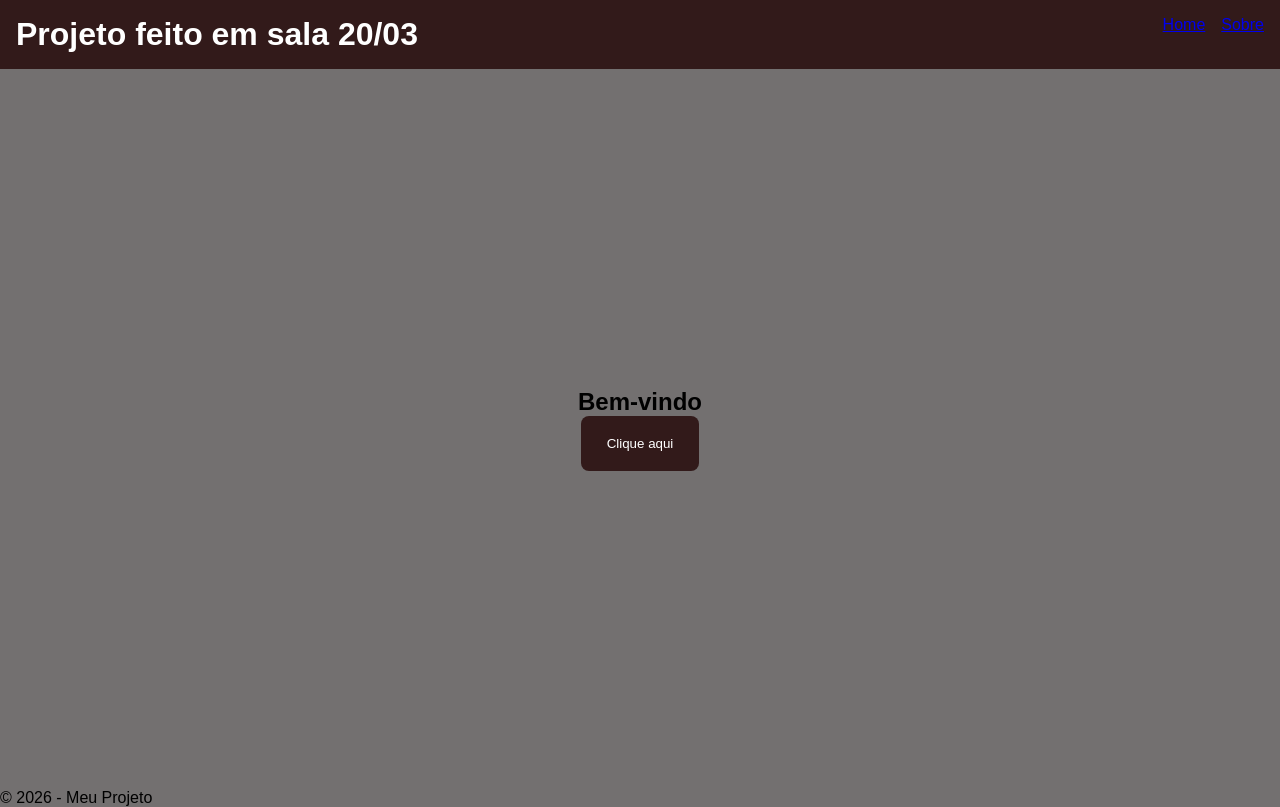
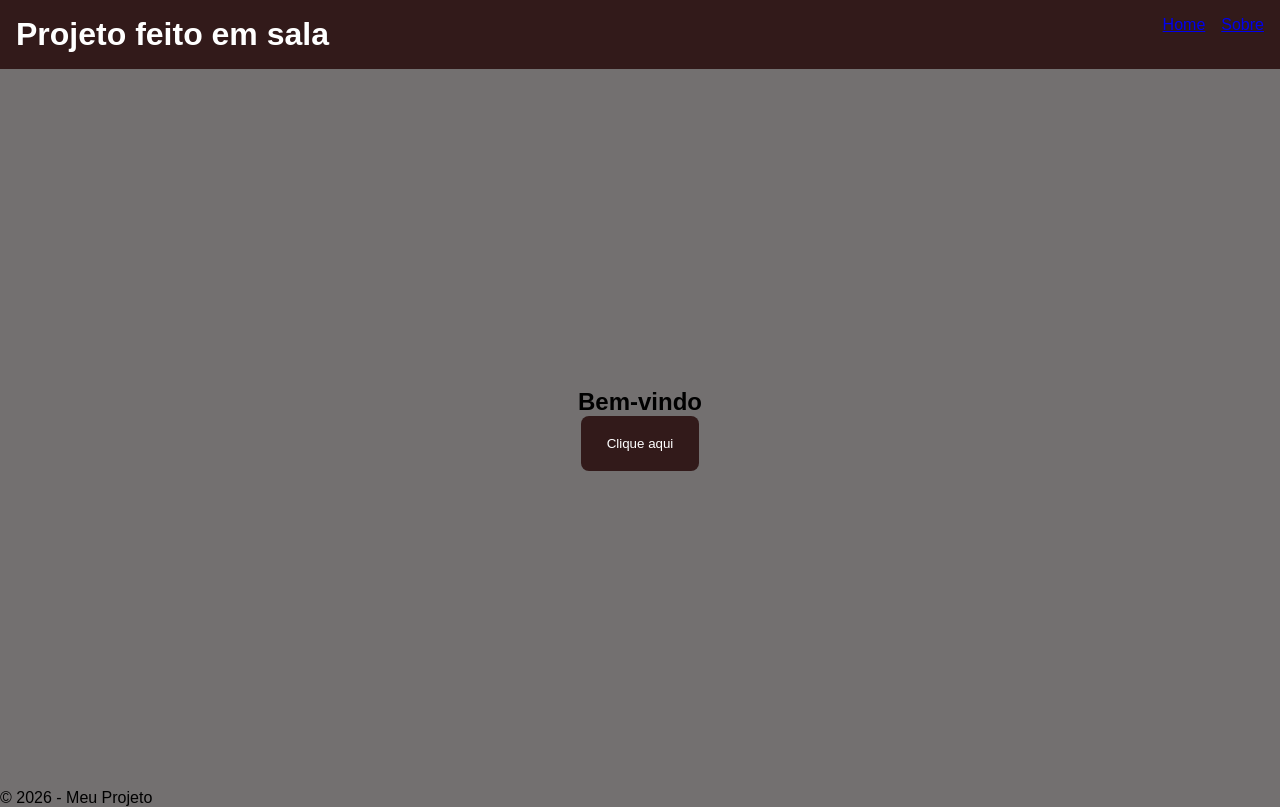
Before and after one commit to th14goLM/Exercicios-Faculdade-2026, a plain HTML site: page Front-End/Primeiro codigo/index.html in a window 1280 px wide. Drawn offline with Linux system fonts and the light colour scheme.

Commit message:
20/03 - atualizações

```diff
--- a/Front-End/Primeiro codigo/index.html
+++ b/Front-End/Primeiro codigo/index.html
@@ -13,7 +13,7 @@
 
 <body>
 <header class="header">
-    <h1 class="logo">Projeto feito em sala 20/03</h1>
+    <h1 class="logo">Projeto feito em sala </h1>
     <nav>
         <ul class="menu">
             <li><a href="#">Home</a></li>
```
